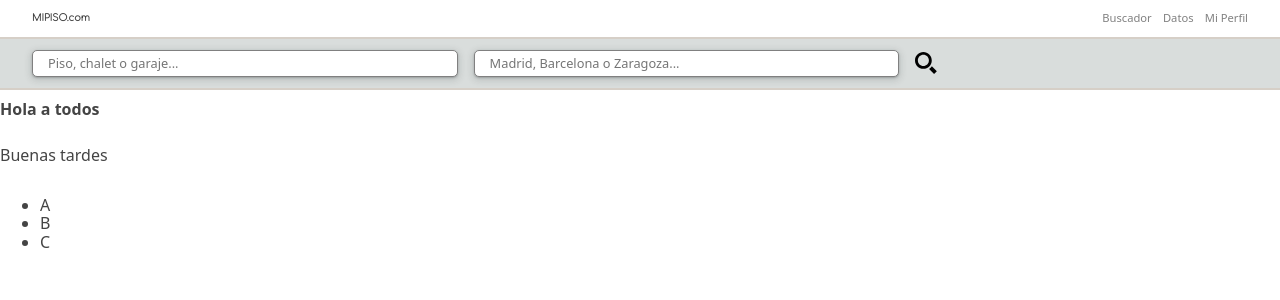
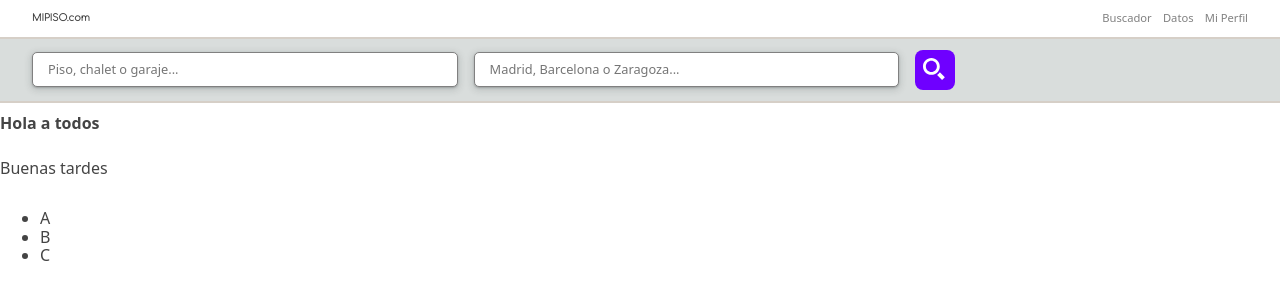
Before and after one commit to eliashz/ra-m2-tarea-final, a React (Vite) app: page / in a window 1280 px wide. Shown: the top 300 px of the page. Built offline with nearby package versions, Linux system fonts and the light colour scheme.

Commit message:
SubHeader done

```diff
--- a/src/components/atoms/Icon.jsx
+++ b/src/components/atoms/Icon.jsx
@@ -5,6 +5,7 @@ function Icon() {
     <svg
       xmlns="http://www.w3.org/2000/svg"
       width="22"
+      fill="white"
       height="22"
       viewBox="0 0 24 24"
     >
--- a/src/components/atoms/InputText.js
+++ b/src/components/atoms/InputText.js
@@ -7,7 +7,7 @@ const InputText = styled.input`
   border-radius: 5px;
   outline: none;
   font-size: 0.8em;
-  padding: 5px 0 5px 15px;
+  padding: 9px 0 9px 15px;
   width: 35%;
   box-shadow: rgba(60, 64, 67, 0.3) 0px 1px 2px 0px, rgba(60, 64, 67, 0.15) 0px 2px 6px 2px;;
 `
--- a/src/components/layout/SubHeader.jsx
+++ b/src/components/layout/SubHeader.jsx
@@ -11,7 +11,11 @@ const SubHeaderStyled = styled(FlexBox)`
   gap: 1em;
 `
 const IconStyled = styled.svg`
-  background-color: blue;
+  padding: 8px;
+  background-color: ${colors.button};
+  border-radius: 8px;
+  height: 40px;
+  width: 40px;
 `
 
 function SubHeader({ ...props }) {
@@ -19,7 +23,9 @@ function SubHeader({ ...props }) {
     <SubHeaderStyled {...props} direction="row" align="center">
       <InputText name="input1" placeholder="Piso, chalet o garaje..." />
       <InputText name="input2" placeholder="Madrid, Barcelona o Zaragoza..." />
-      <Icon style={{ color: 'blue' }} />
+      <IconStyled>
+        <Icon />
+      </IconStyled>
     </SubHeaderStyled>
   )
 }
--- a/src/styles/colors.js
+++ b/src/styles/colors.js
@@ -6,4 +6,5 @@ export const colors = {
     base: '#444',
     headings: '#121212',
   },
+  button: '#6F00FF',
 }
```
